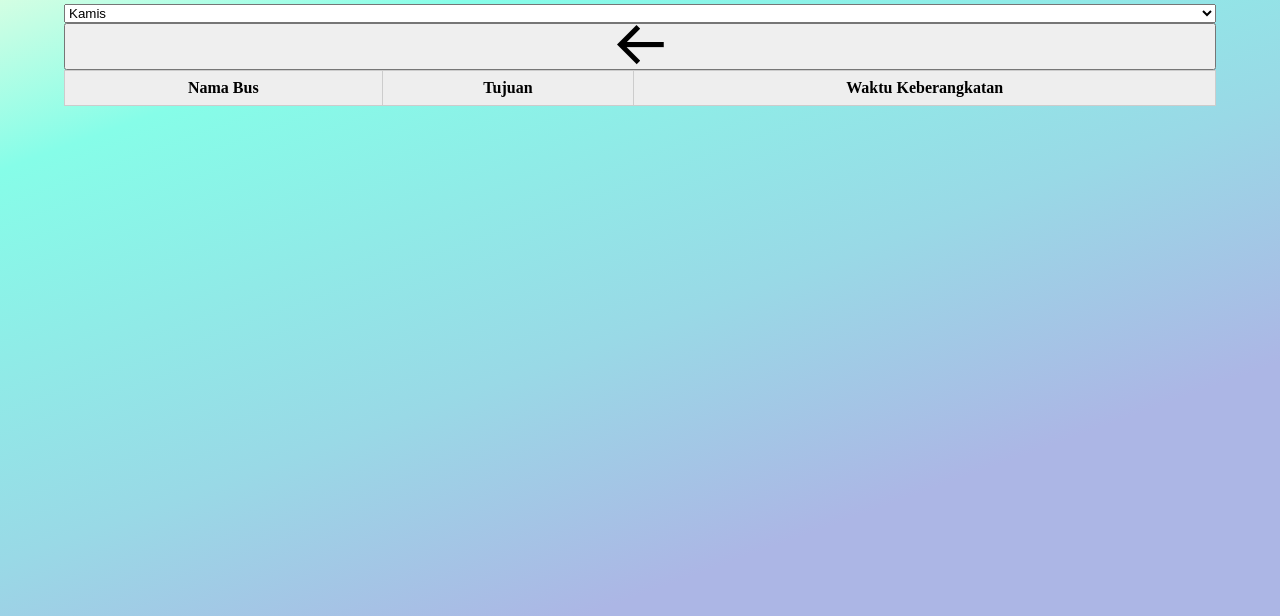
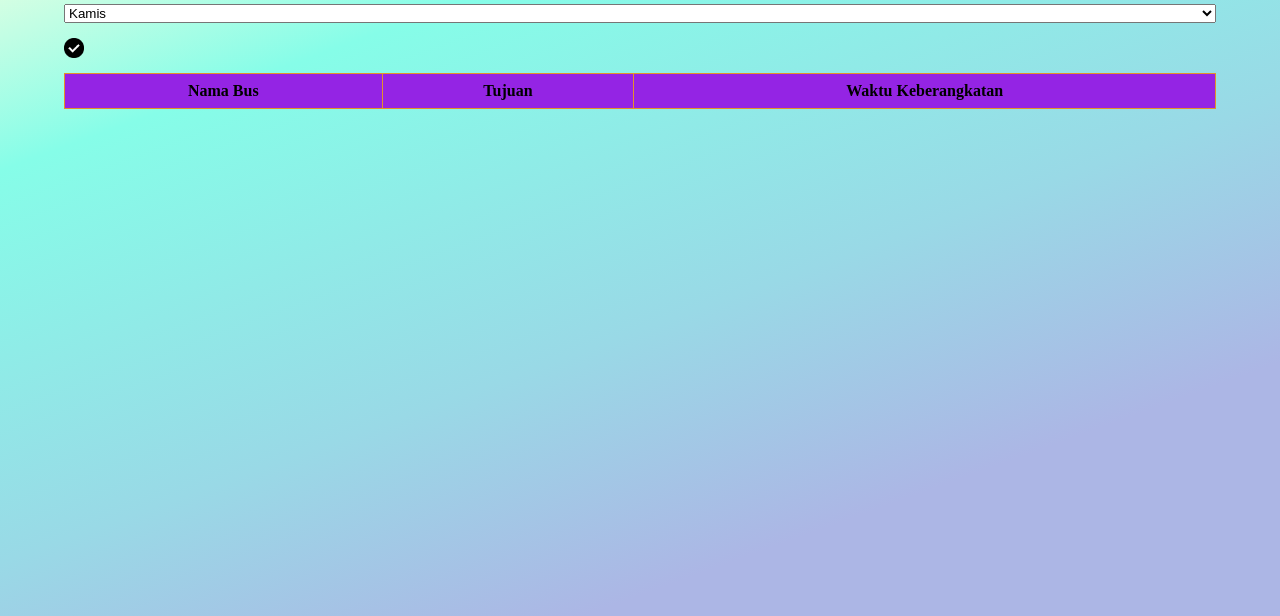
Before and after one commit to rayhannaufall10/-IF3152-2022-K02-05-ETIS, an Electron app: page FE/Page/Information/Transportation/transportation.html in a window 1280 px wide. Shown: the part 184-800 px from the top of the page. Drawn offline with Linux system fonts and the light colour scheme; no server answers.

Commit message:
minor fix

```diff
--- a/FE/Page/Information/Transportation/index.js
+++ b/FE/Page/Information/Transportation/index.js
@@ -9,7 +9,7 @@ function inserthtml(transportData){
     const html = `
         <tr>
             <td>${transportData[i].nama_kendaraan}</td>
-            <td>${transportData[i].destinatin}</td>
+            <td>${transportData[i].destination}</td>
             <td>${transportData[i].time_arrival}</td>
         </tr>
     `;
--- a/FE/Page/Information/Transportation/style.css
+++ b/FE/Page/Information/Transportation/style.css
@@ -92,10 +92,22 @@ body {
   box-shadow: 5.5px 0px 8px 0px rgba(0, 0, 0, 0.38);
 }
 
+.check-button {
+  display: flex;
+  justify-content: center;
+  align-items: center;
+  width: 20px;
+  height: 50px;
+  border: none;
+  background: none;
+}
+.check-button img{
+  width: 100%;
+}
 
 .tableFixHead {
   overflow-y: auto;
-  height: 106px;
+  height: 350px;
 }
 .tableFixHead thead th {
   position: sticky;
@@ -104,12 +116,13 @@ body {
 table {
   border-collapse: collapse;
   width: 100%;
+  background: rgb(50, 213, 197)
 }
 th,
 td {
   padding: 8px 16px;
-  border: 1px solid #ccc;
+  border: 1px solid rgb(228, 144, 42);
 }
 th {
-  background: #eee;
+  background: rgb(148, 36, 228);
 }
--- a/FE/Page/Information/Transportation/transportation.html
+++ b/FE/Page/Information/Transportation/transportation.html
@@ -30,8 +30,8 @@
           <option value="Sabtu">Sabtu</option>
           <option value="Minggu">Minggu</option>
         </select>
-        <button id="approvebutton">
-          <img src="../../../images/leftArrow.png" alt="" />
+        <button class = "check-button" id="approvebutton">
+          <img src="../../../images/68.png" alt="" />
         </button>
 
       <div class="tableFixHead">
--- a/object/Transportation/transportation.js
+++ b/object/Transportation/transportation.js
@@ -12,7 +12,7 @@ class Transport{
         return data
     }
     static async getDataWithHari(harikerja){
-        let data = await db.pool.query(`select * from transportation where Hari_Operasi="${harikerja}"`)
+        let data = await db.pool.query(`select * from transportation where Hari_Operasi="${harikerja}" order by nama_kendaraan desc`)
         return data
     }
     static async Loopingtable(harikerja){
```
Also changed, not shown: FE/images/68.png (added).
